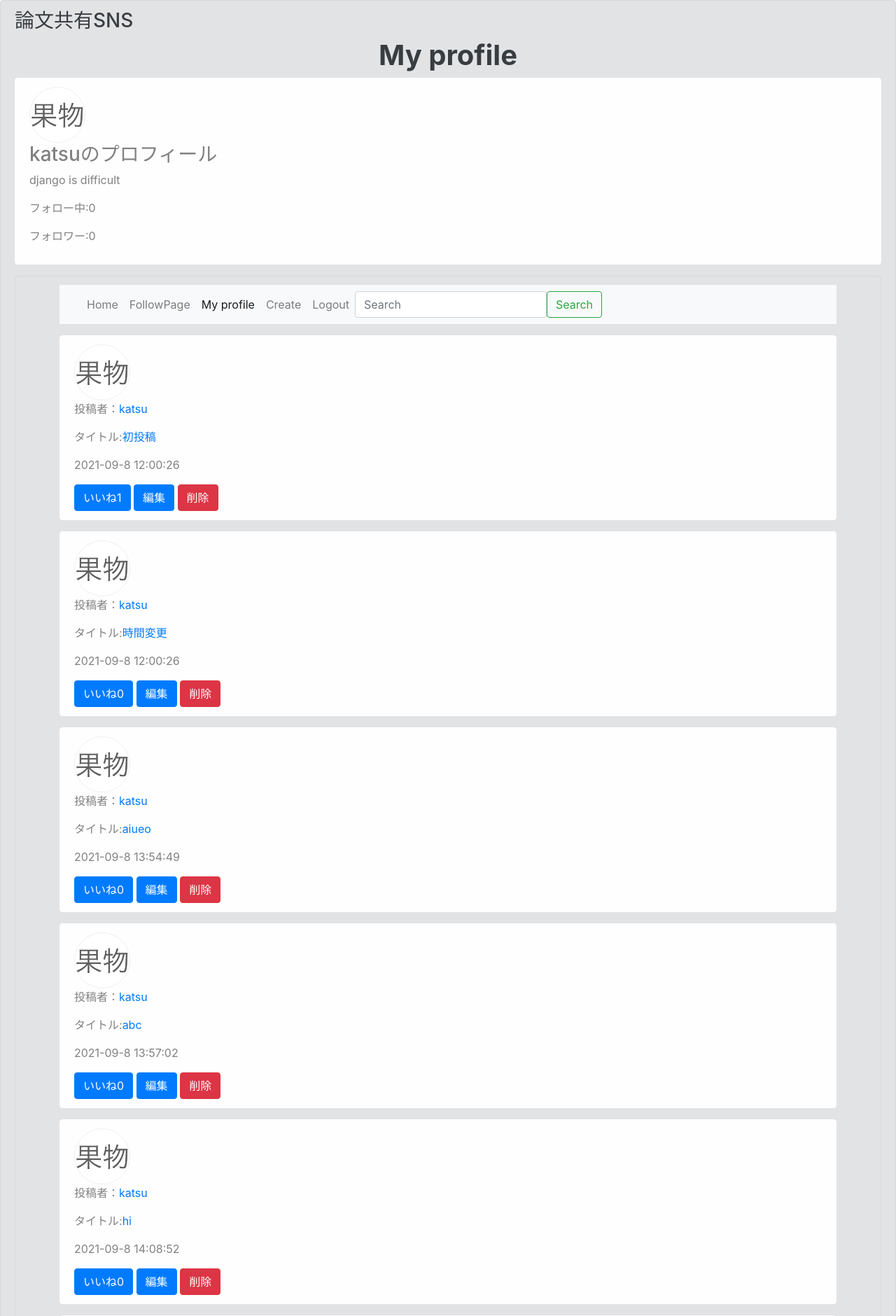
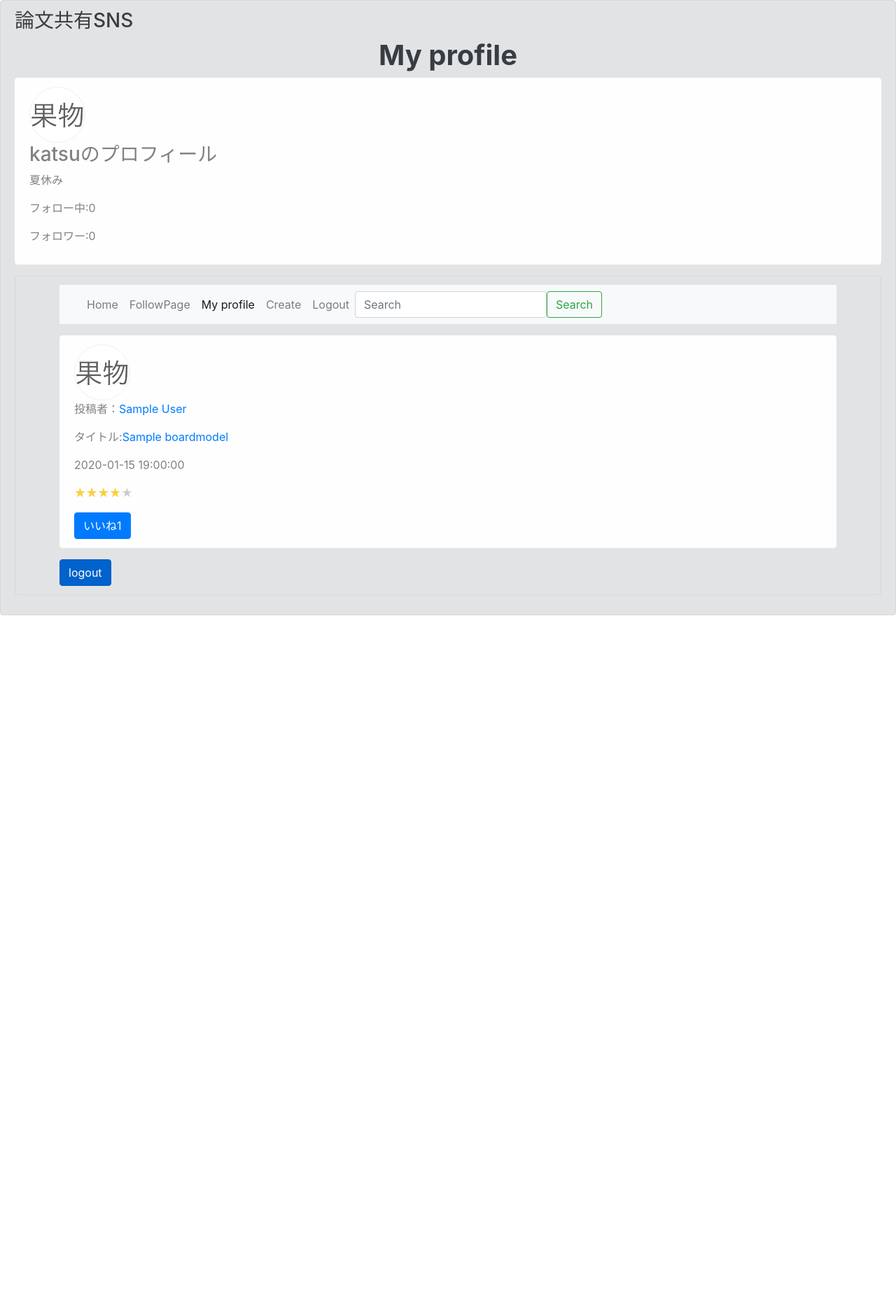
Before and after one commit to team-digicon-N/dissertation_shared_sns2, a Django app: page /profile/1 in a window 1280 px wide. Shown: the top 1880 px of the page at 70% size. After the commit the page ends 879 px from the top, so only its background shows below. Run offline with Django 3.2, Linux system fonts and the light colour scheme; a user stored in the database is signed in; data comes from the database, SQL or seed files in the repository; tables that the repository leaves empty hold one stand-in row (values such as "Sample post").

Commit message:
star is completed

```diff
--- a/templates/detail.html
+++ b/templates/detail.html
@@ -3,6 +3,7 @@
 
 {% block customcss %}
 <link href="{% static 'image.css' %}" rel="stylesheet">
+<link href="{% static 'star.css' %}" rel="stylesheet">
 {% endblock customcss %}
 
 
@@ -56,6 +57,7 @@
         <p>タイトル：<a href={{object.article_urls}}>{{object.title}}</a></p>
         <p>{{ object.pub_date|date:"Y-m-j H:i:s" }}</p>
         <p> {{ object.content }}</p>
+        <p><span class="star5_rating" data-rate={{object.star_rate}}></span></p>
         <a href="{% url 'good' object.pk %}" class="btn btn-primary active" role="button" aria-pressed="true">いいねする</a>
     </div>
 </div>
--- a/templates/followpage.html
+++ b/templates/followpage.html
@@ -3,6 +3,7 @@
 
 {% block customcss %}
 <link href="{% static 'image.css' %}" rel="stylesheet">
+<link href="{% static 'star.css' %}" rel="stylesheet">
 {% endblock customcss %}
 
 {% block header %}
@@ -57,6 +58,7 @@
         <p>投稿者：<a href="{% url 'profile' item.user_id %}">{{ item.author }}</a></p>
         <p>タイトル：<a href="{% url 'detail' item.pk %}">{{ item.title }}</a></p>
         <p>{{ item.pub_date|date:"Y-m-j H:i:s" }}</p>
+        <p><span class="star5_rating" data-rate={{item.star_rate}}></span></p>
         <a href="{% url 'good' item.pk %}" class="btn btn-primary "  tabindex="-1" role="button" aria-disabled="true">いいね{{item.good}}</a>
         <a href="{% url 'detail' item.pk %}" class="btn btn-primary active" role="button" aria-pressed="true">詳細</a>
     </div>
--- a/templates/profile.html
+++ b/templates/profile.html
@@ -3,7 +3,7 @@
 
 {% block customcss %}
 <link href="{% static 'image.css' %}" rel="stylesheet">
-
+<link href="{% static 'star.css' %}" rel="stylesheet">
 {% endblock customcss %}
 
 {% block header %}
@@ -69,6 +69,7 @@
         <p>投稿者：<a href="{% url 'profile' item.user_id %}">{{ item.author }}</a></p>
         <p>タイトル:<a href="{% url 'detail' item.pk %}">{{ item.title }}</a></p>
         <p>{{ item.pub_date|date:"Y-m-j H:i:s" }}</p>
+        <p><span class="star5_rating" data-rate={{item.star_rate}}></span></p>
         <a href="{% url 'good' item.pk %}" class="btn btn-primary "  tabindex="-1" role="button" aria-disabled="true">いいね{{item.good}}</a>
         {% if item.author  == user.username %}
         <a href="{% url 'update' item.pk %}" class="btn btn-primary"  tabindex="-1" role="button" aria-disabled="true">編集</a>
```
Also changed, not shown: db.sqlite3.
